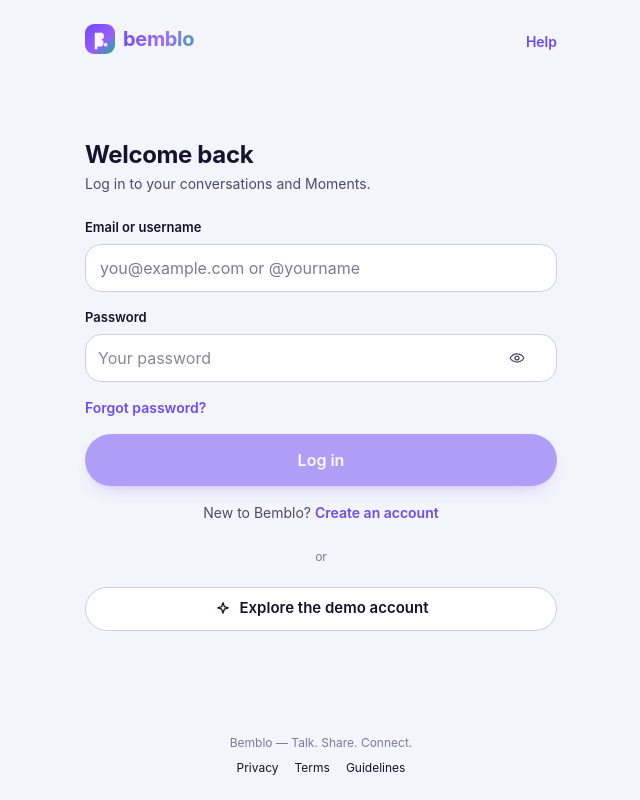
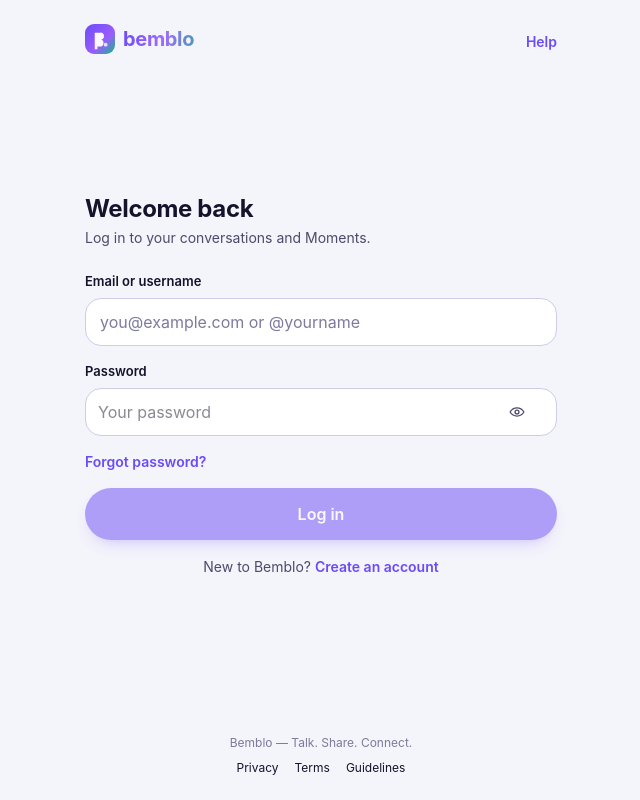
Before and after one commit to GrieezBtc/bluebelly, a Next.js app: page /login in a window 1280 px wide. Shown: the whole page, without its empty margins (319-959 px from the left). Built offline with nearby package versions, Linux system fonts and the light colour scheme.

Commit message:
Remove invalid demo account from login

```diff
--- a/src/components/auth/forms.tsx
+++ b/src/components/auth/forms.tsx
@@ -101,10 +101,6 @@ export function LoginForm() {
           Create an account
         </Link>
       </p>
-      <div className="relative py-1 text-center">
-        <span className="caption">or</span>
-      </div>
-      <DemoButton label="Explore the demo account" block />
     </form>
   );
 }
```
